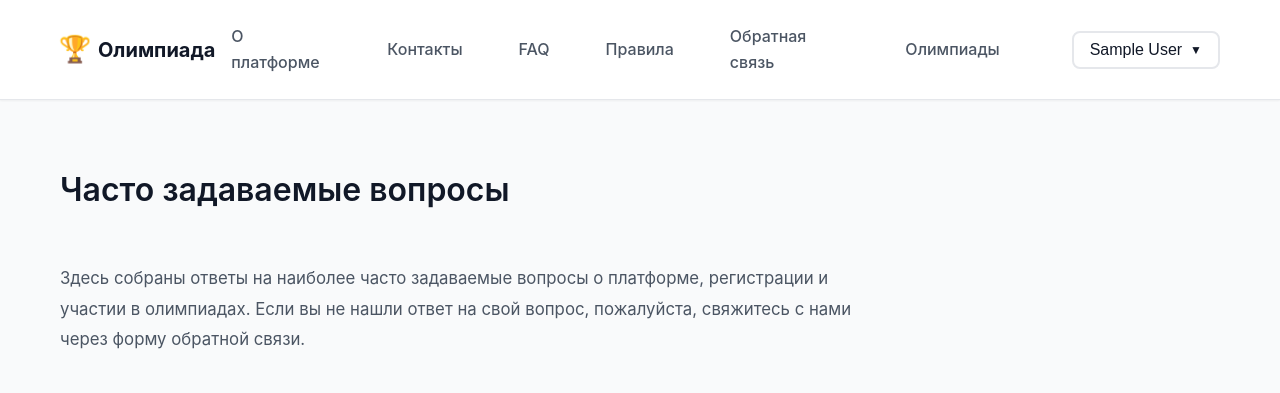
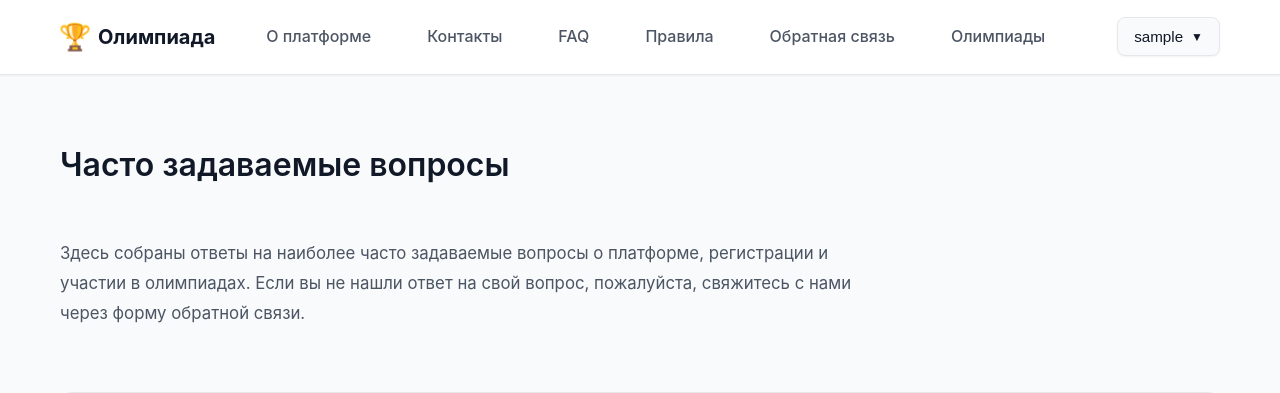
Before and after one commit to olympiada123/olympiada, a Django app: page /faq/ in a window 1280 px wide. Shown: the top 393 px of the page. Run offline with Django 5.2, Linux system fonts and the light colour scheme; the visitor is signed in with stand-in values (Sample User, id 1).

Commit message:
Tweaked user profile button UI

```diff
--- a/app/static/css/style.css
+++ b/app/static/css/style.css
@@ -143,21 +143,29 @@ body {
     display: flex;
     align-items: center;
     gap: 0.5rem;
-    background: none;
-    border: 2px solid var(--border-color);
+    background: var(--bg-secondary);
+    border: 1px solid var(--border-color);
     border-radius: 0.5rem;
-    padding: 0.5rem 1rem;
+    padding: 0.625rem 1rem;
     color: var(--text-primary);
     font-weight: 500;
     cursor: pointer;
     transition: var(--transition);
-    font-size: 1rem;
+    font-size: 0.95rem;
+    box-shadow: var(--shadow-sm);
 }
 
 .user-dropdown-toggle:hover {
+    background: var(--bg-tertiary);
     border-color: var(--primary-color);
     color: var(--primary-color);
-    background: var(--bg-secondary);
+    box-shadow: var(--shadow-md);
+}
+
+.user-dropdown.active .user-dropdown-toggle {
+    background: var(--bg-tertiary);
+    border-color: var(--primary-color);
+    color: var(--primary-color);
 }
 
 .user-name {
--- a/app/templates/base.html
+++ b/app/templates/base.html
@@ -27,7 +27,7 @@
                 {% if user.is_authenticated %}
                     <div class="user-dropdown">
                         <button class="user-dropdown-toggle" id="userDropdownToggle">
-                            <span class="user-name">{% if user.get_full_name %}{{ user.get_full_name }}{% else %}{{ user.username }}{% endif %}</span>
+                            <span class="user-name">{{ user.username }}</span>
                             <span class="dropdown-arrow">▼</span>
                         </button>
                         <div class="user-dropdown-menu" id="userDropdownMenu">
```
